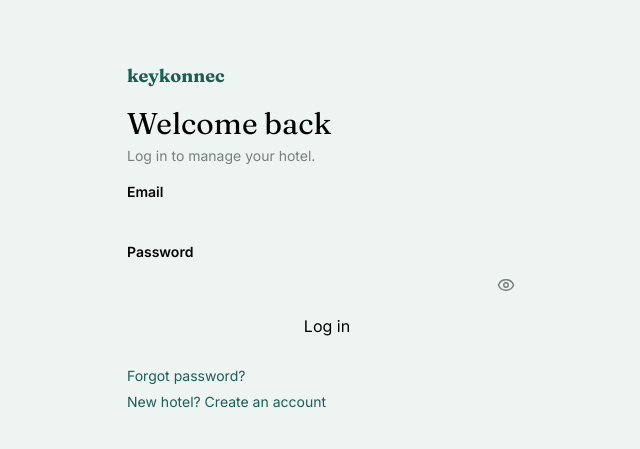
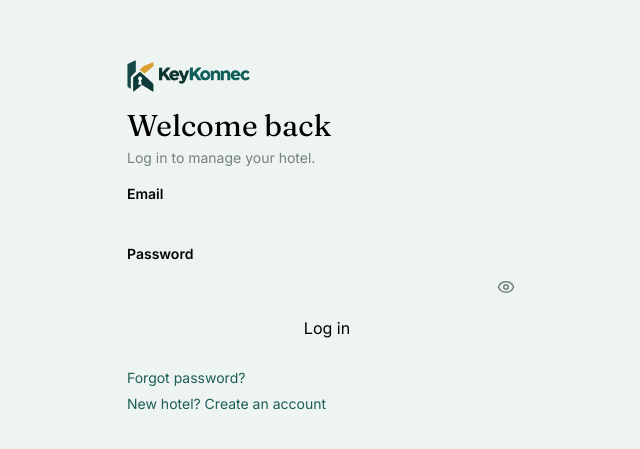
Before and after one commit to Larrybobby247/KeyKonnec-Client, a React (Vite) app: page /login in a window 1280 px wide. Shown: the part 163-612 px from the top of the page, without its empty margins (313-953 px from the left). Built offline with nearby package versions, Linux system fonts and the light colour scheme.

Commit message:
Add files via upload

```diff
--- a/src/pages/auth/Auth.jsx
+++ b/src/pages/auth/Auth.jsx
@@ -1,4 +1,4 @@
-import {useState,useEffect} from 'react';import {useNavigate,useSearchParams,Link} from 'react-router-dom';import {CheckCircle2,MailCheck,Sparkles} from 'lucide-react';import {api,err,naira} from '../../services/api';import {plans as getPlans} from '../../services/subscriptions';import {useGet,PasswordInput,Msg} from '../../components/ui';import {KeyLogo,HeroScene} from '../../components/marketing/Illustrations';
+import {useState,useEffect} from 'react';import {useNavigate,useSearchParams,Link} from 'react-router-dom';import {CheckCircle2,MailCheck,Sparkles} from 'lucide-react';import {api,err,naira} from '../../services/api';import {plans as getPlans} from '../../services/subscriptions';import {useGet,PasswordInput,Msg} from '../../components/ui';import {HeroScene} from '../../components/marketing/Illustrations';import {Logo} from '../../components/brand/Logo';
 const T={login:['Welcome back','Log in to manage your hotel.'],register:['Create your hotel account','Tell us about your hotel to get started.'],forgot:['Reset your password','We will email you a reset link.'],reset:['Choose a new password','Use at least 8 characters.'],verify:['Verifying your email','One moment.']};
 function PlanNote({plan}){const [all]=useGet('/plans',null,{stale:300000,shared:true}),pl=plan&&plan!=='free'&&all?all.find(x=>x.key===plan):null;
  if(!plan||plan==='free')return <p className="text-sm bg-mist rounded-xl p-3 flex gap-2"><Sparkles size={18} className="text-accent shrink-0"/>You are signing up for the Free plan. No payment needed.</p>;if(!pl)return null;
@@ -14,9 +14,9 @@ export default function Auth({mode='login'}){const [f,setF]=useState({}),[m,setM
   else{const {data}=await api.post('/auth/login',f);nav(data.user.role==='admin'?'/admin':'/dashboard')}}catch(x){setM(err(x));setNeeds(!!x.response?.data?.needsVerification)}setBusy(false)};
  const resend=()=>api.post('/auth/resend-verification',{email:f.email}).then(()=>setM('Verification email sent.'));
 
- return <main className="min-h-screen grid lg:grid-cols-2"><aside className="hidden lg:flex flex-col justify-between bg-primary text-white p-10 relative overflow-hidden"><Link to="/" className="flex items-center gap-2 font-display text-2xl font-bold"><KeyLogo size={30}/>key<span className="text-accent -ml-1.5">konnec</span></Link><div><h2 className="font-display text-4xl leading-tight">Run your hotel from one place.</h2><p className="text-white/70 mt-3 max-w-sm">Online bookings, verified payments and a dashboard your whole team can use.</p></div><div className="opacity-95 scale-95 origin-bottom"><HeroScene/></div></aside>
+ return <main className="min-h-screen grid lg:grid-cols-2"><aside className="hidden lg:flex flex-col justify-between bg-primary text-white p-10 relative overflow-hidden"><Link to="/" aria-label="keykonnec home" className="flex items-center"><Logo height={42} tone="light"/></Link><div><h2 className="font-display text-4xl leading-tight">Run your hotel from one place.</h2><p className="text-white/70 mt-3 max-w-sm">Online bookings, verified payments and a dashboard your whole team can use.</p></div><div className="opacity-95 scale-95 origin-bottom"><HeroScene/></div></aside>
  <section className="grid place-items-center p-5 bg-mist"><div className="w-full max-w-md">{ok&&mode==='register'?<div className="card p-8 text-center pop"><MailCheck size={48} className="mx-auto text-secondary"/><h1 className="font-display text-3xl mt-3">Check your email</h1><p className="text-muted mt-2">We sent a verification link to <b>{f.email}</b>. Click it, then log in to continue.</p><div className="text-left mt-5"><PlanNote plan={plan}/></div><Link to="/login" className="btn mt-6">Go to login</Link></div>:
-  <form onSubmit={go} className="card p-6 sm:p-8 grid gap-4"><Link to="/" className="lg:hidden font-display text-lg text-secondary font-bold">keykonnec</Link><div><h1 className="font-display text-3xl">{T[mode][0]}</h1><p className="text-muted text-sm mt-1">{T[mode][1]}</p></div>
+  <form onSubmit={go} className="card p-6 sm:p-8 grid gap-4"><Link to="/" aria-label="keykonnec home" className="lg:hidden inline-flex"><Logo height={32}/></Link><div><h1 className="font-display text-3xl">{T[mode][0]}</h1><p className="text-muted text-sm mt-1">{T[mode][1]}</p></div>
   {mode==='register'&&<PlanNote plan={plan}/>}
   {mode==='register'&&<><L t="Your name"><input required className="inp" autoComplete="name" onChange={set('name')}/></L><L t="Hotel name"><input required className="inp" onChange={set('hotelName')}/></L></>}
   {!['reset','verify'].includes(mode)&&<L t="Email"><input required type="email" className="inp" autoComplete="email" onChange={set('email')}/></L>}
```
